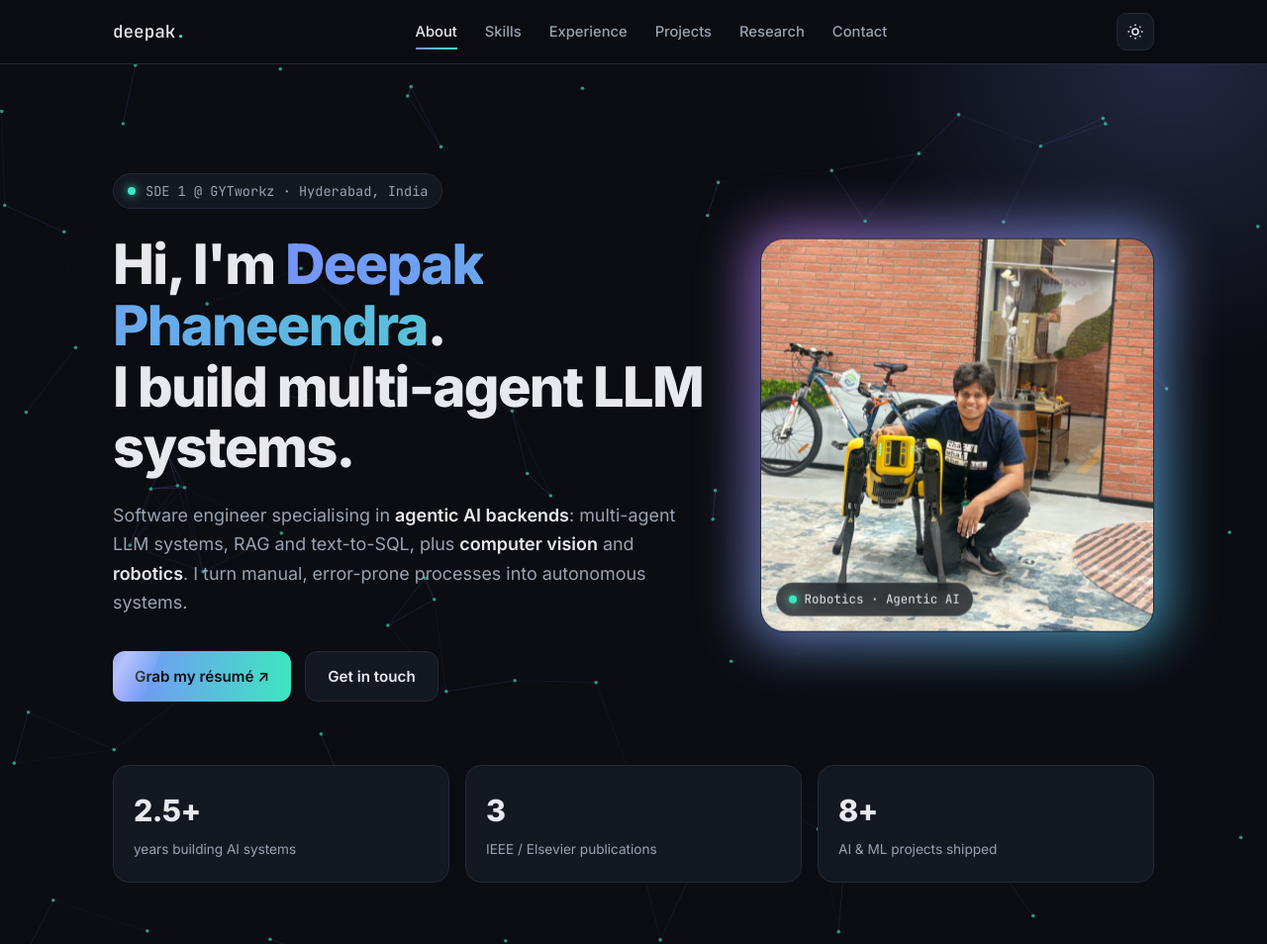
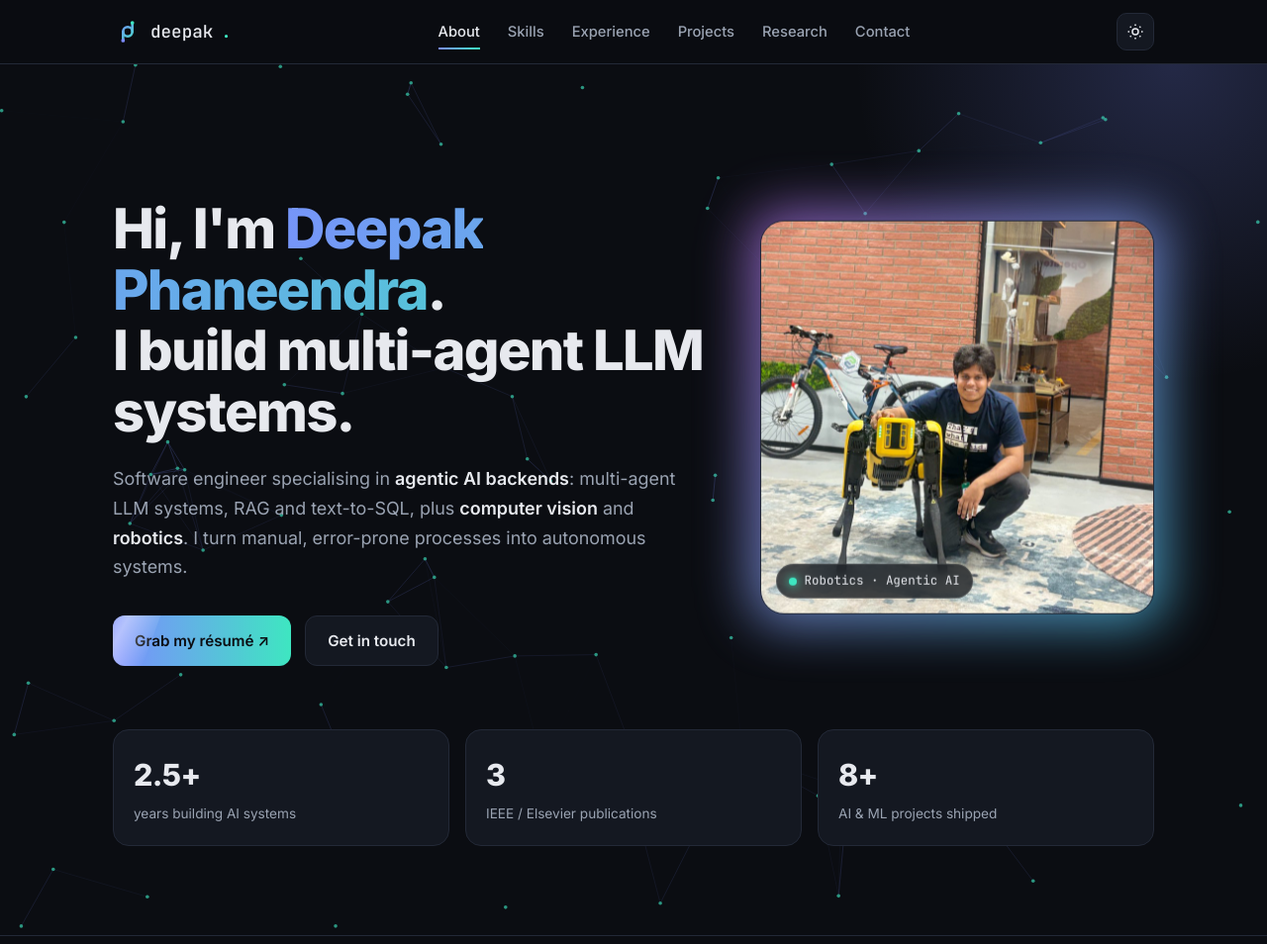
Before and after one commit to Deepak-Phaneendra/Deepak-Phaneendra.github.io, a plain HTML site: page index.html in a window 1280 px wide. Shown: the top 954 px of the page at 99% size. Drawn offline with Linux system fonts and the light colour scheme.

Commit message:
Add dp monogram logo and favicon, remove hero role badge
Co-Authored-By: Claude Opus 5.5 (1M context) <noreply@anthropic.com>

```diff
--- a/index.html
+++ b/index.html
@@ -8,6 +8,7 @@
   <link rel="preconnect" href="https://fonts.googleapis.com" />
   <link rel="preconnect" href="https://fonts.gstatic.com" crossorigin />
   <link href="https://fonts.googleapis.com/css2?family=Inter:wght@400;500;600;700;800&family=JetBrains+Mono:wght@400;500&display=swap" rel="stylesheet" />
+  <link rel="icon" type="image/svg+xml" href="logo.svg" />
   <link rel="stylesheet" href="styles.css" />
   <script>
     try { const t = localStorage.getItem('theme'); if (t) document.documentElement.dataset.theme = t; } catch (e) {}
@@ -18,7 +19,14 @@
   <div class="progress" id="progress"></div>
   <header class="nav">
     <div class="container nav-inner">
-      <a href="#top" class="logo">deepak<span>.</span></a>
+      <a href="#top" class="logo" aria-label="Deepak Phaneendra, back to top">
+        <svg class="logo-mark" viewBox="0 0 64 64" width="30" height="30" aria-hidden="true">
+          <defs><linearGradient id="dpgNav" x1="12" y1="12" x2="52" y2="52" gradientUnits="userSpaceOnUse"><stop offset="0" stop-color="var(--accent)"/><stop offset="1" stop-color="var(--accent-2)"/></linearGradient></defs>
+          <g fill="none" stroke="url(#dpgNav)" stroke-width="5.5" stroke-linecap="round"><circle cx="32" cy="32" r="10"/><path d="M42 15v17M22 32v17"/></g>
+          <circle cx="42" cy="13" r="4" fill="var(--accent-2)"/><circle cx="22" cy="51" r="4" fill="var(--accent)"/>
+        </svg>
+        deepak<span>.</span>
+      </a>
       <nav class="nav-links" id="navLinks">
         <a href="#about">About</a>
         <a href="#skills">Skills</a>
@@ -46,7 +54,6 @@
       <div class="container">
         <div class="hero-grid">
         <div class="hero-text">
-        <p class="eyebrow reveal"><span class="dot"></span> SDE 1 @ GYTworkz · Hyderabad, India</p>
         <h1 class="reveal">Hi, I'm <span class="grad">Deepak Phaneendra</span>.<br /><span class="typed-line"><span class="typed-ghost" id="typedGhost" aria-hidden="true">I build AI agents that do real work.</span><span class="typed-live">I build <span class="typed" id="typed">AI agents that do real work.</span><span class="caret" aria-hidden="true"></span></span></span></h1>
         <p class="lead reveal">
           Software engineer specialising in <strong>agentic AI backends</strong>: multi-agent LLM systems, RAG and text-to-SQL,
--- a/styles.css
+++ b/styles.css
@@ -50,6 +50,9 @@ strong { color: var(--text); font-weight: 600; }
 .nav-inner { display: flex; align-items: center; justify-content: space-between; height: 64px; }
 .logo { font-family: "JetBrains Mono", monospace; font-weight: 500; font-size: 1.1rem; }
 .logo span { color: var(--accent-2); }
+.logo { display: inline-flex; align-items: center; gap: 8px; }
+.logo-mark { flex: none; transition: transform .4s ease; }
+.logo:hover .logo-mark { transform: rotate(180deg); }
 .nav-links { display: flex; gap: 28px; }
 .nav-links a { color: var(--muted); font-size: 0.92rem; font-weight: 500; transition: color 0.2s; }
 .nav-links a:hover { color: var(--text); }
```
Also changed, not shown: logo.svg (added).
